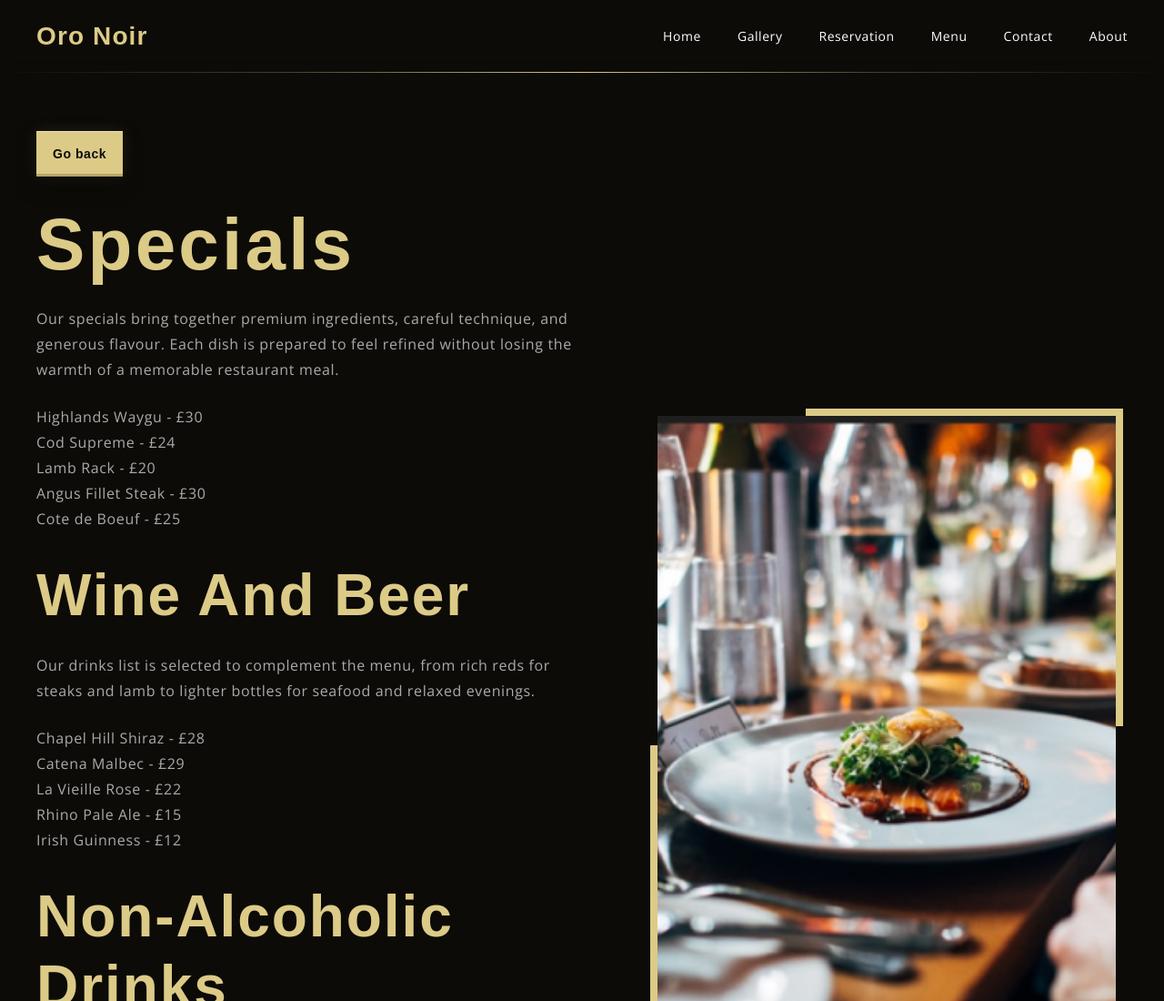
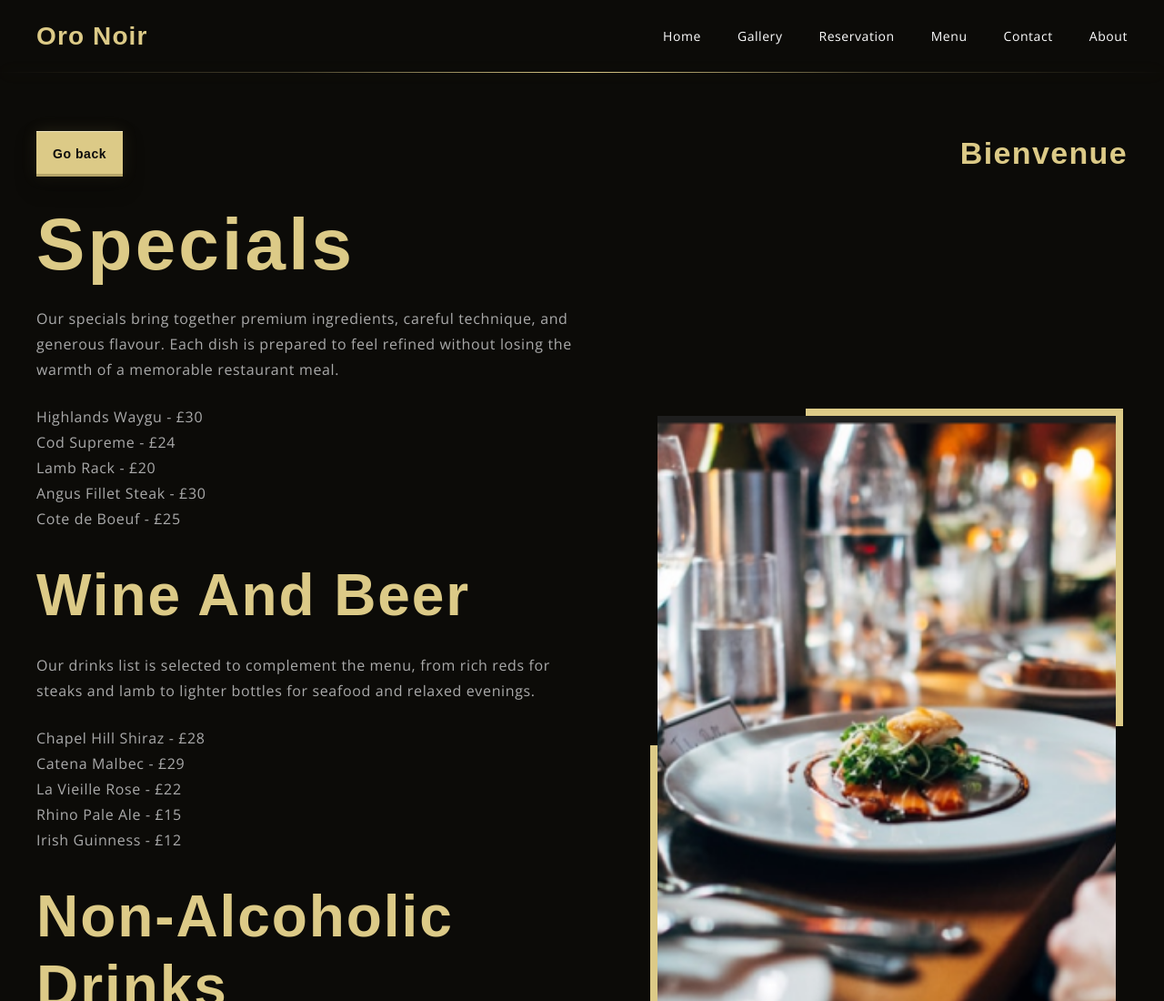
Before and after one commit to DimeHetMax/restaurant, a website built with Vite: page src/page-menu.html in a window 1280 px wide. Shown: the top 1100 px of the page at 91% size. Built offline with nearby package versions, Linux system fonts and the light colour scheme; a web font is replaced by a local one.

Commit message:
added an animation for welcoming the client

```diff
--- a/src/css/back-link.css
+++ b/src/css/back-link.css
@@ -1,6 +1,24 @@
 .back-link {
+  flex: 0 0 auto;
   min-height: 34px;
   padding: 8px 18px;
   font-size: 14px;
   line-height: 1;
 }
+
+.back-welcome {
+  margin: 0;
+  color: var(--color-gold);
+  font-family: var(--font-family);
+  font-weight: 700;
+  font-size: 26px;
+  line-height: 1.1;
+  letter-spacing: 0.04em;
+  text-align: right;
+}
+
+@media only screen and (min-width: 768px) {
+  .back-welcome {
+    font-size: 34px;
+  }
+}
--- a/src/css/home-page.css
+++ b/src/css/home-page.css
@@ -511,3 +511,13 @@ body {
     height: min(38vw, 419px);
   }
 }
+
+
+.back-welcome-title {
+  opacity: 1;
+  transition: opacity 500ms ease;
+}
+
+.back-welcome-title.is-changing {
+  opacity: 0;
+}
--- a/src/css/page-about.css
+++ b/src/css/page-about.css
@@ -7,8 +7,12 @@
 }
 
 .content-page-back {
+  display: flex;
+  align-items: center;
+  justify-content: space-between;
+  gap: 20px;
   margin-bottom: 32px;
-  text-align: left;
+  width: 100%;
 }
 
 .content-page-grid,
--- a/src/js/home_hero.js
+++ b/src/js/home_hero.js
@@ -1,7 +1,34 @@
 const heroImage = document.querySelector('.hero-home-img-animated');
+const backWelcomeTitle = document.querySelector('.back-welcome');
+
 const prefersReducedMotion = window.matchMedia(
   '(prefers-reduced-motion: reduce)'
 ).matches;
+
+const welcomeGreetings = [
+  'Welcome',
+  'Bienvenido',
+  'Bienvenue',
+  'Willkommen',
+  'Benvenuto',
+  'Bem-vindo',
+  'Welkom',
+  'Witamy',
+  'Ласкаво просимо',
+  'Vítejte',
+  'Vitajte',
+  'Velkommen',
+  'Välkommen',
+  'Tervetuloa',
+  'Tere tulemast',
+  'Laipni lūdzam',
+  'Sveiki atvykę',
+  'Dobrodošli',
+  'Bine ați venit',
+  'Καλώς ήρθατε',
+  'Fáilte',
+  'Croeso',
+];
 
 if (heroImage && !prefersReducedMotion) {
   const heroImages = [
@@ -32,3 +59,23 @@ if (heroImage && !prefersReducedMotion) {
     }, fadeDuration);
   }, imageChangeDelay);
 }
+
+const updateWelcomeWord = arr => {
+  if (!backWelcomeTitle || arr.length === 0) {
+    return;
+  }
+
+  let wordIndex = 0;
+
+  setInterval(() => {
+    wordIndex = (wordIndex + 1) % arr.length;
+    backWelcomeTitle.classList.add('is-changing');
+    setTimeout(() => {
+      backWelcomeTitle.textContent = arr[wordIndex];
+      backWelcomeTitle.classList.remove('is-changing');
+    }, 500);
+  }, 2000);
+};
+if(backWelcomeTitle){
+  updateWelcomeWord(welcomeGreetings);
+}
--- a/src/partials/back-link.html
+++ b/src/partials/back-link.html
@@ -1 +1,2 @@
 <a class="back-link button" href="./index.html">Go back</a>
+<p class="back-welcome">Welcome</p>
```
